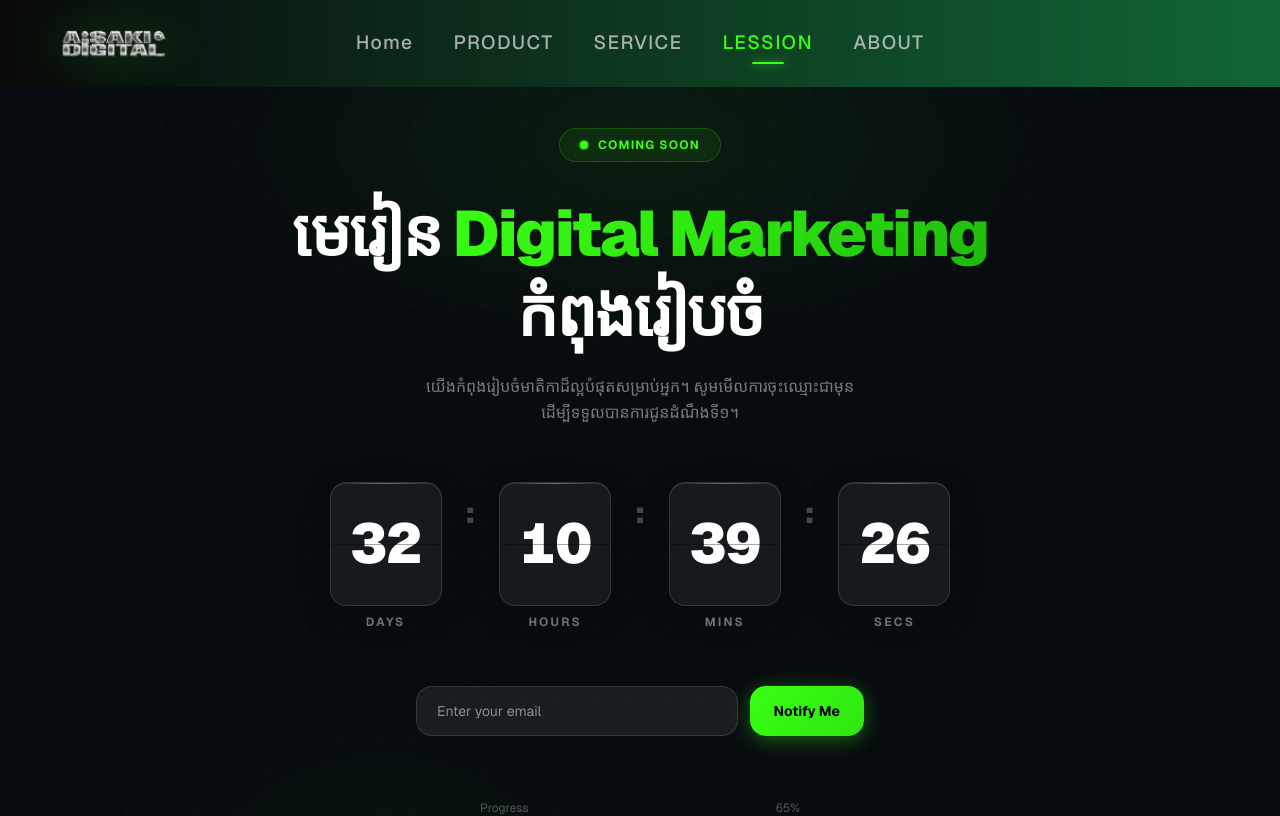
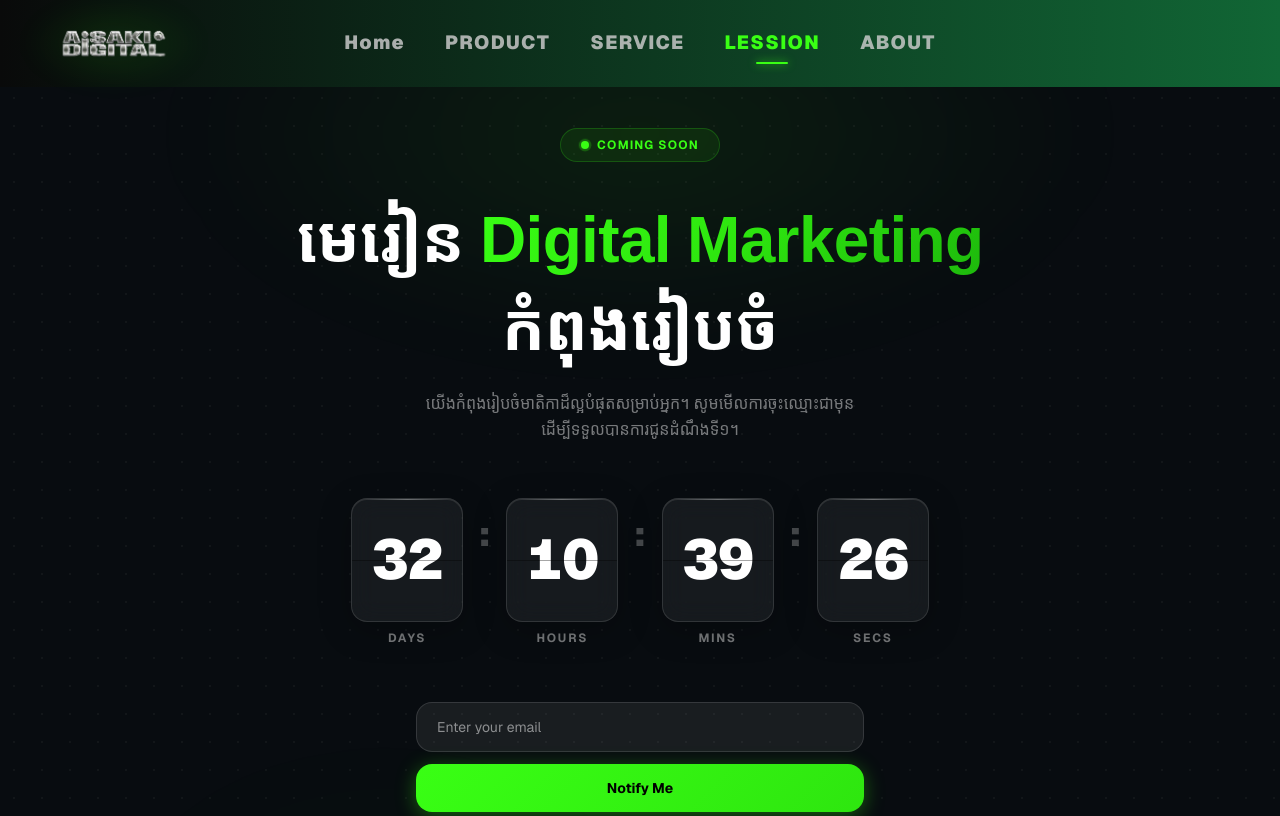
Before and after one commit to sarundev/aisakidigital, a Next.js app: page /Lession in a window 1280 px wide. Shown: the top 816 px of the page. Built offline with nearby package versions, Linux system fonts and the light colour scheme.

Commit message:
Update UI version 9

```diff
--- a/src/app/Lession/page.tsx
+++ b/src/app/Lession/page.tsx
@@ -28,38 +28,36 @@ function useCountdown(target: Date) {
 function Digit({ value, label }: { value: number; label: string }) {
   const display = String(value).padStart(2, '0');
   return (
-    <div className="flex flex-col items-center gap-2">
+    <div className="flex flex-col items-center gap-1.5 sm:gap-2">
       <div
-        className="relative flex items-center justify-center rounded-2xl"
+        className="relative flex items-center justify-center rounded-xl sm:rounded-2xl"
         style={{
-          width: 'clamp(72px, 16vw, 112px)',
-          height: 'clamp(80px, 18vw, 124px)',
+          width: 'clamp(60px, 18vw, 112px)',
+          height: 'clamp(68px, 20vw, 124px)',
           background: 'rgba(255,255,255,0.06)',
           border: '1px solid rgba(255,255,255,0.12)',
           backdropFilter: 'blur(12px)',
           boxShadow: '0 8px 32px rgba(0,0,0,0.25), inset 0 1px 0 rgba(255,255,255,0.1)',
         }}
       >
-        {/* top shine */}
         <div
-          className="absolute top-0 left-4 right-4 h-px"
+          className="absolute top-0 left-3 right-3 h-px"
           style={{ background: 'linear-gradient(90deg, transparent, rgba(255,255,255,0.3), transparent)' }}
         />
-        {/* horizontal divider */}
         <div
           className="absolute left-0 right-0"
           style={{ top: '50%', height: '1px', background: 'rgba(0,0,0,0.35)' }}
         />
         <span
           className="font-black tabular-nums"
-          style={{ fontSize: 'clamp(2rem, 7vw, 3.5rem)', color: '#ffffff', letterSpacing: '-0.03em', lineHeight: 1 }}
+          style={{ fontSize: 'clamp(1.6rem, 7vw, 3.5rem)', color: '#ffffff', letterSpacing: '-0.03em', lineHeight: 1 }}
         >
           {display}
         </span>
       </div>
       <span
-        className="text-xs font-bold uppercase tracking-widest"
-        style={{ color: 'rgba(255,255,255,0.45)', letterSpacing: '0.18em' }}
+        className="text-[9px] sm:text-xs font-bold uppercase"
+        style={{ color: 'rgba(255,255,255,0.45)', letterSpacing: '0.15em' }}
       >
         {label}
       </span>
@@ -76,7 +74,7 @@ export default function LessionPage() {
     <>
       <Navbar />
       <main
-        className="relative min-h-screen flex flex-col items-center justify-center overflow-hidden px-6 py-32"
+        className="relative min-h-screen flex flex-col items-center justify-center overflow-hidden px-4 sm:px-6 py-24 sm:py-32"
         style={{ background: '#080c10' }}
       >
         {/* Background glow blobs */}
@@ -104,41 +102,40 @@ export default function LessionPage() {
           className="pointer-events-none absolute inset-0"
           style={{
             backgroundImage: 'radial-gradient(circle, rgba(255,255,255,0.04) 1px, transparent 1px)',
-            backgroundSize: '36px 36px',
+            backgroundSize: '28px 28px',
           }}
         />
 
-        <div className="relative mx-auto max-w-3xl text-center">
+        <div className="relative mx-auto w-full max-w-3xl text-center">
 
           {/* Badge */}
           <div
-            className="mb-8 inline-flex items-center gap-2.5 rounded-full px-5 py-2"
+            className="mb-6 sm:mb-8 inline-flex items-center gap-2 rounded-full px-4 py-1.5 sm:px-5 sm:py-2"
             style={{
               background: 'rgba(57,255,20,0.08)',
               border: '1px solid rgba(57,255,20,0.2)',
             }}
           >
-            <span
-              className="relative flex h-2 w-2"
-            >
+            <span className="relative flex h-2 w-2">
               <span
                 className="absolute inline-flex h-full w-full animate-ping rounded-full opacity-60"
                 style={{ background: '#39FF14', animationDuration: '1.8s' }}
               />
               <span className="relative inline-flex h-2 w-2 rounded-full" style={{ background: '#39FF14' }} />
             </span>
-            <span className="text-xs font-bold uppercase tracking-widest" style={{ color: '#39FF14' }}>
+            <span className="text-[10px] sm:text-xs font-bold uppercase tracking-widest" style={{ color: '#39FF14' }}>
               Coming Soon
             </span>
           </div>
 
           {/* Heading */}
           <h1
-            className="font-black leading-tight mb-5"
+            className="font-black leading-snug mb-4 sm:mb-5 px-2"
             style={{
-              fontSize: 'clamp(2.2rem, 6vw, 4rem)',
+              fontSize: 'clamp(1.8rem, 8vw, 4rem)',
               color: '#ffffff',
-              letterSpacing: '-0.03em',
+              letterSpacing: '-0.01em',
+              fontFamily: 'var(--font-khmer), sans-serif',
             }}
           >
             មេរៀន{' '}
@@ -156,35 +153,43 @@ export default function LessionPage() {
             កំពុងរៀបចំ
           </h1>
 
+          {/* Subtitle */}
           <p
-            className="mx-auto mb-14 max-w-md text-base leading-relaxed"
-            style={{ color: 'rgba(255,255,255,0.45)' }}
+            className="mx-auto mb-10 sm:mb-14 max-w-sm sm:max-w-md text-sm sm:text-base leading-relaxed px-2"
+            style={{ color: 'rgba(255,255,255,0.45)', fontFamily: 'var(--font-khmer), sans-serif' }}
           >
             យើងកំពុងរៀបចំមាតិកាដ៏ល្អបំផុតសម្រាប់អ្នក។ សូមមើលការចុះឈ្មោះជាមុន ដើម្បីទទួលបានការជូនដំណឹងទី១។
           </p>
 
           {/* Countdown */}
-          <div className="mb-14 flex items-start justify-center gap-4 sm:gap-6">
+          <div className="mb-10 sm:mb-14 flex items-start justify-center gap-2 sm:gap-4">
             <Digit value={days} label="Days" />
-            <div className="mt-4 text-3xl font-black" style={{ color: 'rgba(255,255,255,0.25)', lineHeight: 1 }}>:</div>
+            <div
+              className="font-black"
+              style={{ color: 'rgba(255,255,255,0.25)', lineHeight: 1, fontSize: 'clamp(1.4rem, 5vw, 2.2rem)', marginTop: '18px' }}
+            >:</div>
             <Digit value={hours} label="Hours" />
-            <div className="mt-4 text-3xl font-black" style={{ color: 'rgba(255,255,255,0.25)', lineHeight: 1 }}>:</div>
+            <div
+              className="font-black"
+              style={{ color: 'rgba(255,255,255,0.25)', lineHeight: 1, fontSize: 'clamp(1.4rem, 5vw, 2.2rem)', marginTop: '18px' }}
+            >:</div>
             <Digit value={minutes} label="Mins" />
-            <div className="mt-4 text-3xl font-black" style={{ color: 'rgba(255,255,255,0.25)', lineHeight: 1 }}>:</div>
+            <div
+              className="font-black"
+              style={{ color: 'rgba(255,255,255,0.25)', lineHeight: 1, fontSize: 'clamp(1.4rem, 5vw, 2.2rem)', marginTop: '18px' }}
+            >:</div>
             <Digit value={seconds} label="Secs" />
           </div>
 
           {/* Notify form */}
           {!submitted ? (
-            <div
-              className="mx-auto flex max-w-md flex-col sm:flex-row gap-3"
-            >
+            <div className="mx-auto flex w-full max-w-sm sm:max-w-md flex-col gap-3 px-2 sm:px-0">
               <input
                 type="email"
                 placeholder="Enter your email"
                 value={email}
                 onChange={(e) => setEmail(e.target.value)}
-                className="flex-1 rounded-2xl px-5 py-3.5 text-sm outline-none"
+                className="w-full rounded-2xl px-4 sm:px-5 py-3.5 text-sm outline-none"
                 style={{
                   background: 'rgba(255,255,255,0.07)',
                   border: '1px solid rgba(255,255,255,0.12)',
@@ -196,34 +201,32 @@ export default function LessionPage() {
               />
               <button
                 onClick={() => { if (email.trim()) setSubmitted(true); }}
-                className="shrink-0 rounded-2xl px-6 py-3.5 text-sm font-bold transition-all duration-200"
+                className="w-full rounded-2xl px-6 py-3.5 text-sm font-bold transition-all duration-200"
                 style={{
                   background: 'linear-gradient(135deg, #39FF14, #2ee60f)',
                   color: '#000000',
                   boxShadow: '0 4px 20px rgba(57,255,20,0.35)',
                 }}
-                onMouseEnter={(e) => { e.currentTarget.style.boxShadow = '0 6px 28px rgba(57,255,20,0.55)'; }}
-                onMouseLeave={(e) => { e.currentTarget.style.boxShadow = '0 4px 20px rgba(57,255,20,0.35)'; }}
               >
                 Notify Me
               </button>
             </div>
           ) : (
             <div
-              className="mx-auto flex max-w-md items-center gap-3 rounded-2xl px-6 py-4"
+              className="mx-2 sm:mx-auto flex max-w-sm sm:max-w-md items-center gap-3 rounded-2xl px-5 py-4"
               style={{ background: 'rgba(57,255,20,0.08)', border: '1px solid rgba(57,255,20,0.2)' }}
             >
-              <svg width="18" height="18" viewBox="0 0 24 24" fill="none" stroke="#39FF14" strokeWidth="2.5">
+              <svg width="18" height="18" viewBox="0 0 24 24" fill="none" stroke="#39FF14" strokeWidth="2.5" className="shrink-0">
                 <polyline points="20 6 9 17 4 12" />
               </svg>
-              <span className="text-sm font-semibold" style={{ color: '#39FF14' }}>
+              <span className="text-sm font-semibold text-left" style={{ color: '#39FF14', fontFamily: 'var(--font-khmer), sans-serif' }}>
                 អរគុណ! យើងនឹងជូនដំណឹងអ្នកនៅពេលដាច់ 🎉
               </span>
             </div>
           )}
 
           {/* Progress bar */}
-          <div className="mt-16 mx-auto max-w-xs">
+          <div className="mt-12 sm:mt-16 mx-auto w-full max-w-50 sm:max-w-xs px-2 sm:px-0">
             <div className="mb-2 flex justify-between text-xs" style={{ color: 'rgba(255,255,255,0.3)' }}>
               <span>Progress</span>
               <span>65%</span>
--- a/src/app/Project/page.tsx
+++ b/src/app/Project/page.tsx
@@ -426,8 +426,8 @@ function ProductRow({ product }: { product: ApiProduct }) {
 
         {/* ── Desktop Row ── */}
         <div
-          className="hidden sm:grid items-center gap-6 px-7 py-5"
-          style={{ gridTemplateColumns: '2.2fr 1fr 1.1fr 1.5fr auto' }}
+          className="hidden sm:grid items-center gap-6 px-7 py-5 grid-cols-3"
+
         >
           {/* ── Mail Type ── */}
           <div className="flex items-center gap-4 min-w-0">
@@ -492,7 +492,7 @@ function ProductRow({ product }: { product: ApiProduct }) {
           </div>
 
           {/* ── Stock Status ── */}
-          <div className="flex flex-col gap-1.5">
+          {/* <div className="flex flex-col gap-1.5">
             <span
               className="inline-flex w-fit items-center gap-1.5 rounded-full px-3 py-1 text-xs font-semibold"
               style={
@@ -532,7 +532,7 @@ function ProductRow({ product }: { product: ApiProduct }) {
                 </span>
               </p>
             )}
-          </div>
+          </div> */}
 
           {/* ── Order Button ── */}
 
@@ -713,14 +713,14 @@ export default function ProductPage() {
 
               {/* Header */}
               <div
-                className="hidden sm:grid items-center gap-6 px-7 py-3.5"
+                className="hidden sm:grid grid-cols-3 items-center gap-6 px-7 py-3.5"
                 style={{
-                  gridTemplateColumns: '2.2fr 1fr 1.1fr 1.5fr auto',
+
                   background: 'linear-gradient(180deg, rgba(57,255,20,0.04) 0%, rgba(57,255,20,0.01) 100%)',
                   borderBottom: '1px solid rgba(57,255,20,0.1)',
                 }}
               >
-                {['PRODUCT TYPE', ' WARRANTY', 'PRICE', 'STOCK STATUS', ''].map((label, i) => (
+                {['PRODUCT TYPE', ' WARRANTY', 'PRICE', ''].map((label, i) => (
                   <div key={i} className="flex items-center">
                     {label && (
                       <span
--- a/src/components/Navbar.tsx
+++ b/src/components/Navbar.tsx
@@ -211,7 +211,7 @@ export default function Navbar() {
                       style={{
                         color: isActive ? '#39FF14' : 'rgba(205,205,205,0.82)',
                         fontSize: '1.2rem',
-                        fontWeight: 500,
+                        fontWeight: 900,
                         letterSpacing: '0.07em',
                         fontFamily: 'var(--font-geist-sans), sans-serif',
                         transition: 'color 0.22s ease',
--- a/src/components/sections/Pricing.tsx
+++ b/src/components/sections/Pricing.tsx
@@ -170,7 +170,12 @@ export default function Pricing() {
           </p>
           <h2
             className="logo-text-static leading-tight"
-            style={{ fontSize: 'clamp(2rem, 5vw, 3.2rem)', fontWeight: 800, letterSpacing: '-0.01em' }}
+            style={{
+              fontSize: 'clamp(2rem, 5vw, 3.2rem)',
+              fontWeight: 800,
+              letterSpacing: '-0.01em',
+              fontFamily: 'var(--font-khmer), sans-serif',
+            }}
           >
             ជ្រើសរើសកញ្ចប់សេវាកម្មពេញនិយម
           </h2>
```
